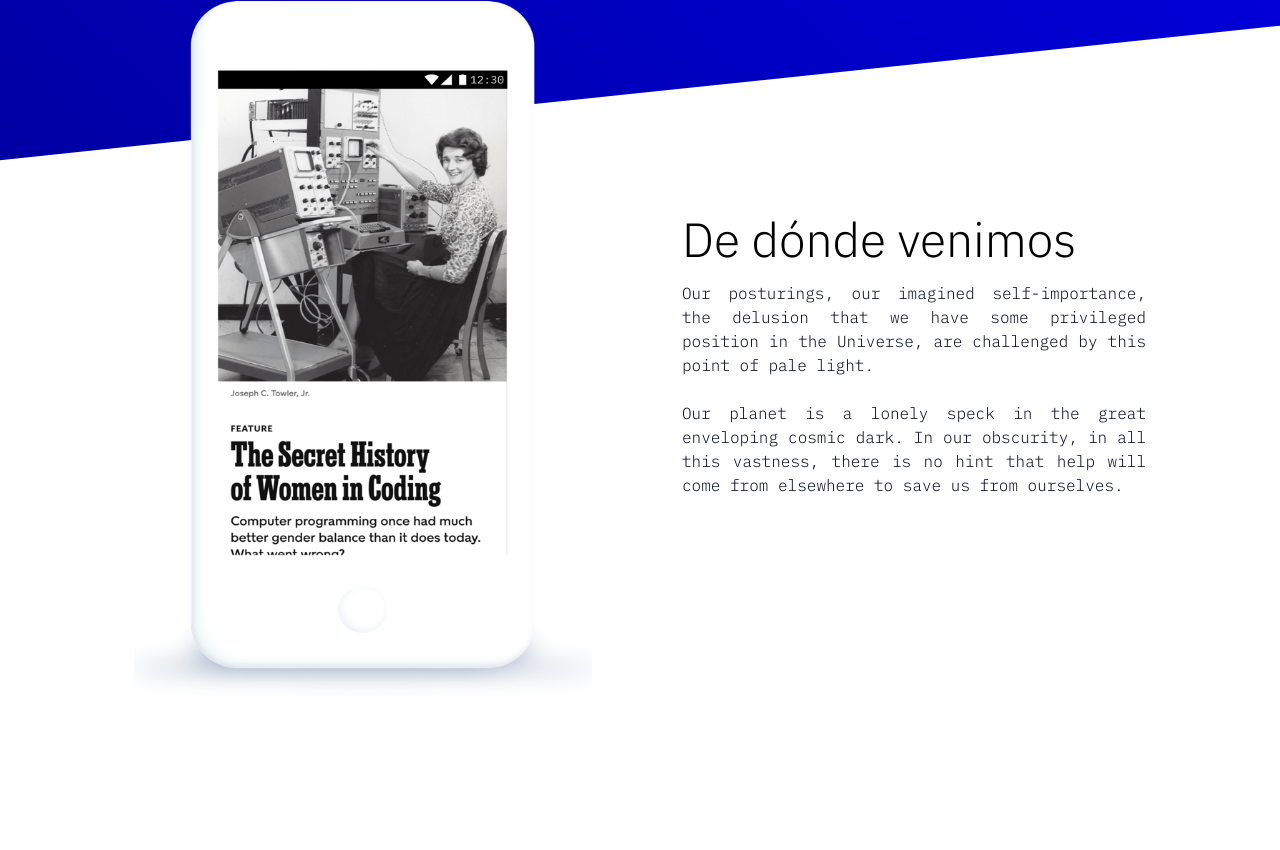
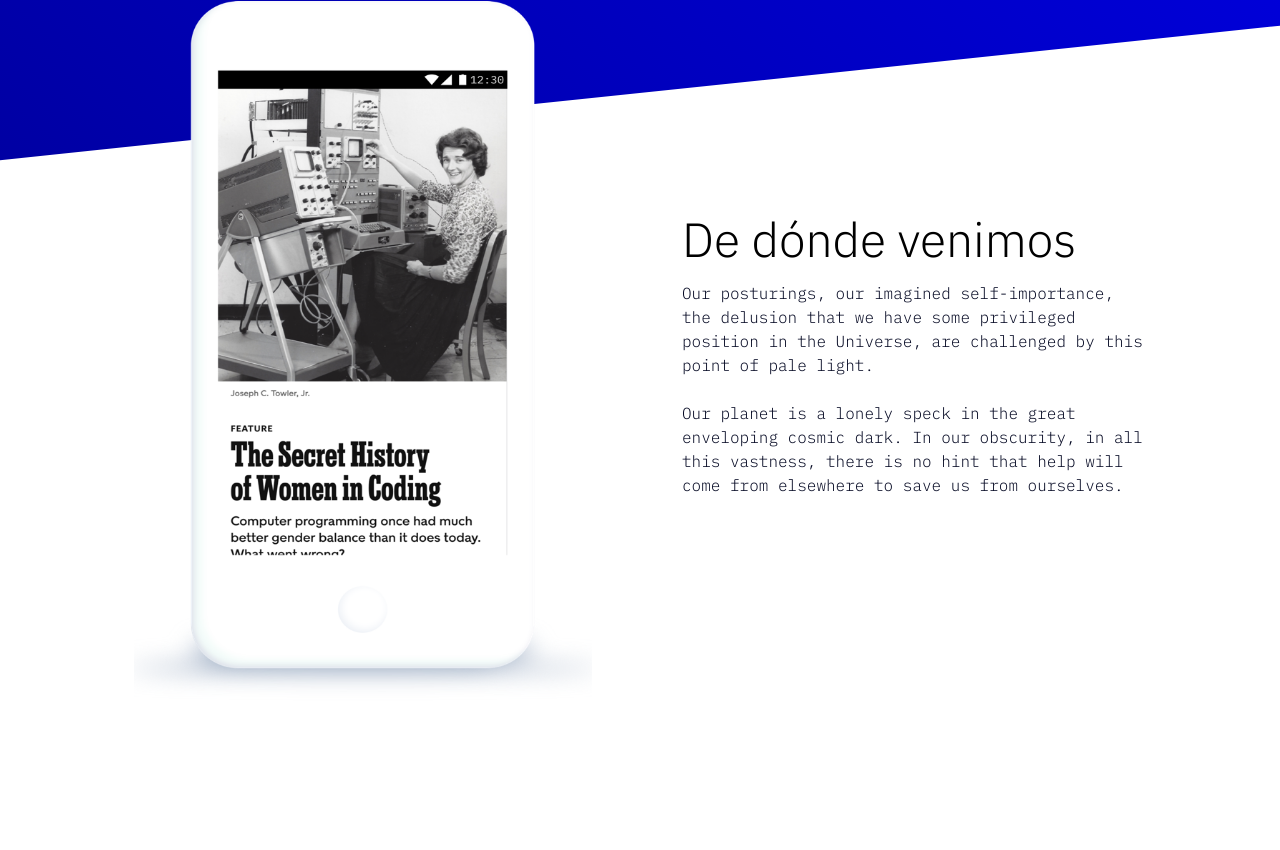
Before and after one commit to robertoreina/robertoreina.github.io, a plain HTML site: page index.html in a window 1280 px wide. Shown: the part 1484-2334 px from the top of the page. Drawn offline with Linux system fonts and the light colour scheme.

Commit message:
Se ajusta with de parrafo de Seccion de donde venimos y se agrega archivo .gitignore

```diff
--- a/style/_media.scss
+++ b/style/_media.scss
@@ -122,6 +122,10 @@
         margin-bottom: 24px;
     }
 
+    #parrafo-de-donde{
+        max-width: 464px;
+    }
+
     // seccion entrevista
     #seccion-entrevistas {
         #titulo-entrevistas {
--- a/style/_seccion-de-donde.scss
+++ b/style/_seccion-de-donde.scss
@@ -6,11 +6,7 @@
 }
 
 .contenido-de-donde{
-    max-height: 400PX;
-
-     #parrafo-de-donde{
-         max-width: 464px;
-    }
+    max-height: 464px;
 }
 
 .contenedor-phone{
--- a/style/_seccion-principal.scss
+++ b/style/_seccion-principal.scss
@@ -21,7 +21,6 @@
 
 .parrafos  {
     font-size: 1rem;
-    text-align: justify;
     margin-left: 5vw;
     margin-right: 5vw;
     line-height: 22px;
```
Also changed, not shown: Podcast Channel.txt (added), style/_variables.scss (added), style/style.css, 2 other files.
